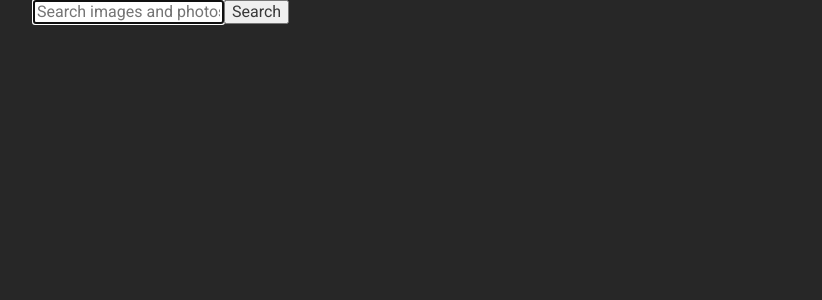
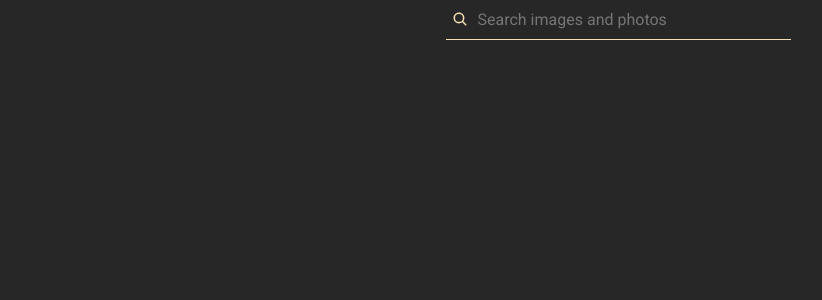
Before and after one commit to LMSerhii/goit-react-hw-04, a React (Vite) app: page / in a window 1280 px wide. Shown: the top 300 px of the page, without its empty margins (22-844 px from the left). Built offline with nearby package versions, Linux system fonts and the light colour scheme.

Commit message:
serach bar style

```diff
--- a/src/componets/SearchBar/SearchBar.jsx
+++ b/src/componets/SearchBar/SearchBar.jsx
@@ -1,4 +1,7 @@
+import { IconContext } from 'react-icons';
+import { IoSearch } from 'react-icons/io5';
 import toast from 'react-hot-toast';
+import css from './SearchBar.module.css';
 
 // const notify = () => toast('Here is your toast.');
 
@@ -17,16 +20,23 @@ export const SearchBar = ({ onSearch }) => {
 
   return (
     <header>
-      <form onSubmit={handleSubmit}>
+      <div className={css.formWrapper}>
+        <form className={css.form} onSubmit={handleSubmit}>
           <input
+            className={css.input}
             type="text"
             name="search"
             autoComplete="off"
             autoFocus
             placeholder="Search images and photos"
           />
-        <button type="submit">Search</button>
+          <button className={css.btn} type="submit">
+            <IconContext.Provider value={{ color: 'wheat' }}>
+              <IoSearch />
+            </IconContext.Provider>
+          </button>
         </form>
+      </div>
     </header>
   );
 };
--- /dev/null
+++ b/src/componets/SearchBar/SearchBar.module.css
@@ -0,0 +1,28 @@
+.formWrapper {
+  display: flex;
+  align-items: center;
+  justify-content: center;
+}
+
+.form {
+  position: relative;
+}
+
+.input {
+  padding: 10px 32px;
+  width: 345px;
+  height: 40px;
+  border: none;
+  border-bottom: 1px solid wheat;
+  background-color: transparent;
+  outline: none;
+  color: wheat;
+}
+
+.btn {
+  position: absolute;
+  left: 0;
+  top: 10px;
+  border: none;
+  background-color: transparent;
+}
```
Lines whose indentation alone changed are shown as unchanged.
